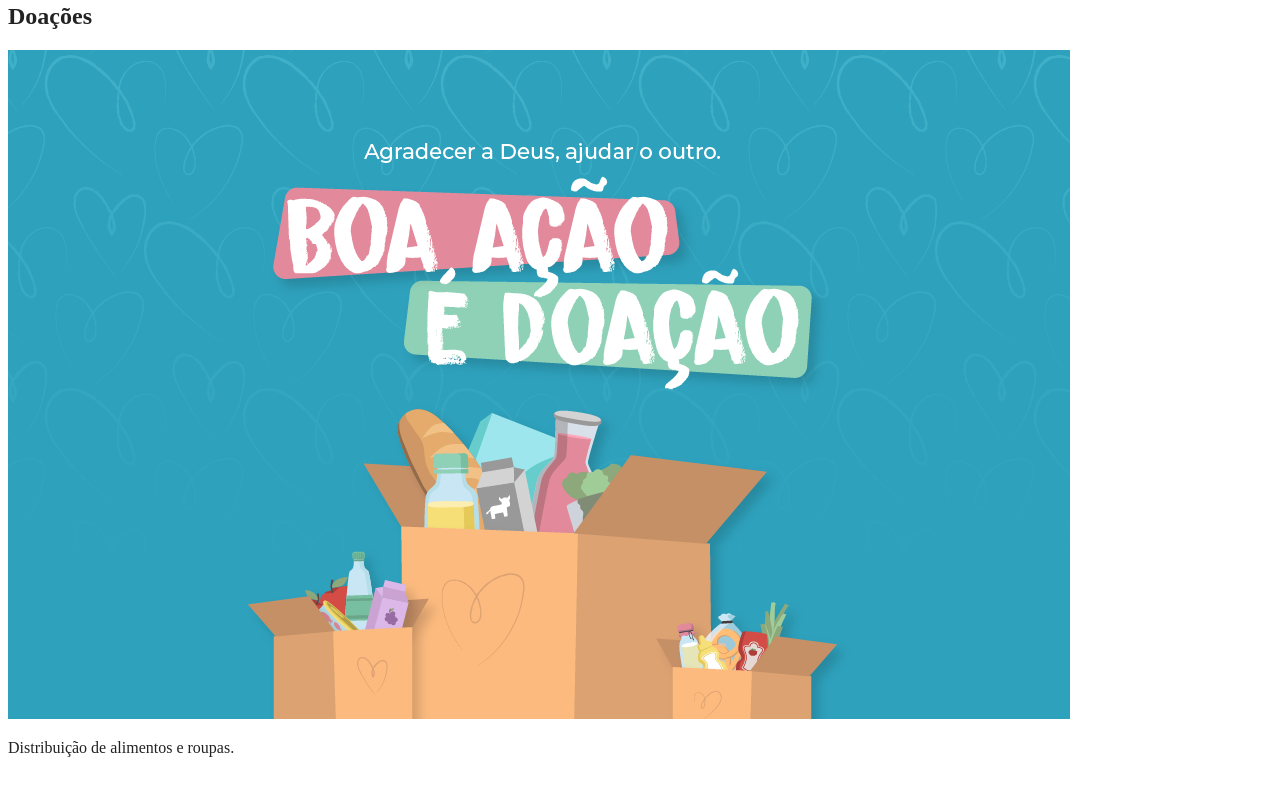
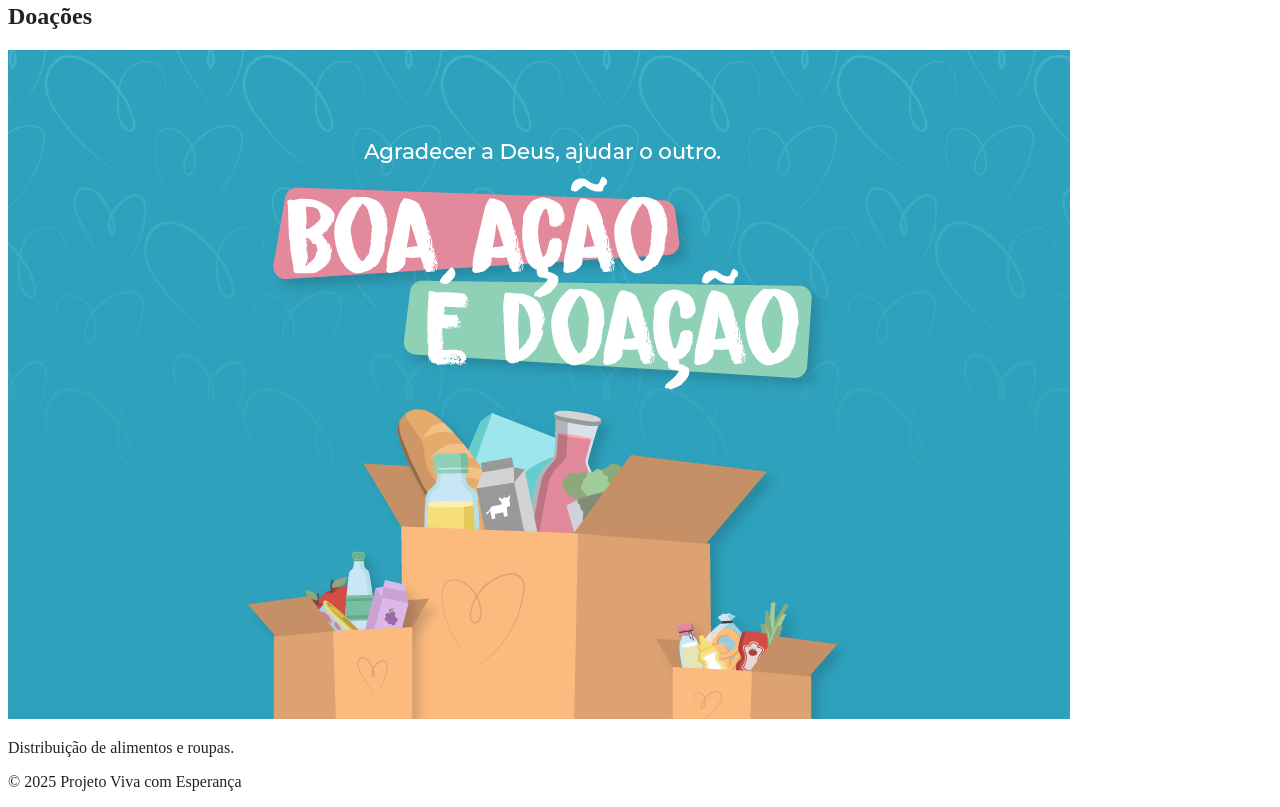
Before and after one commit to edrickss2019-code/Projeto-viva-com-esperanca, a plain HTML site: page index.html in a window 1280 px wide. Shown: the part 1972-2779 px from the top of the page. Before the commit the page ends 2745 px from the top, so only its background shows below. Drawn offline with Linux system fonts and the light colour scheme.

Commit message:
Update index.html

```diff
--- a/index.html
+++ b/index.html
@@ -38,6 +38,11 @@
     <p>Somos uma ONG dedicada a apoiar famílias e comunidades vulneráveis.</p>
   </section>
 </main>
+  <footer class="site-footer">
+  <div class="container">
+    <p>&copy; <span id="ano"></span> Projeto Viva com Esperança</p>
+  </div>
+</footer>
 
     <!-- 🔧 Scripts principais -->
   <script type="module" src="assets/js/spa.js"></script>
```
